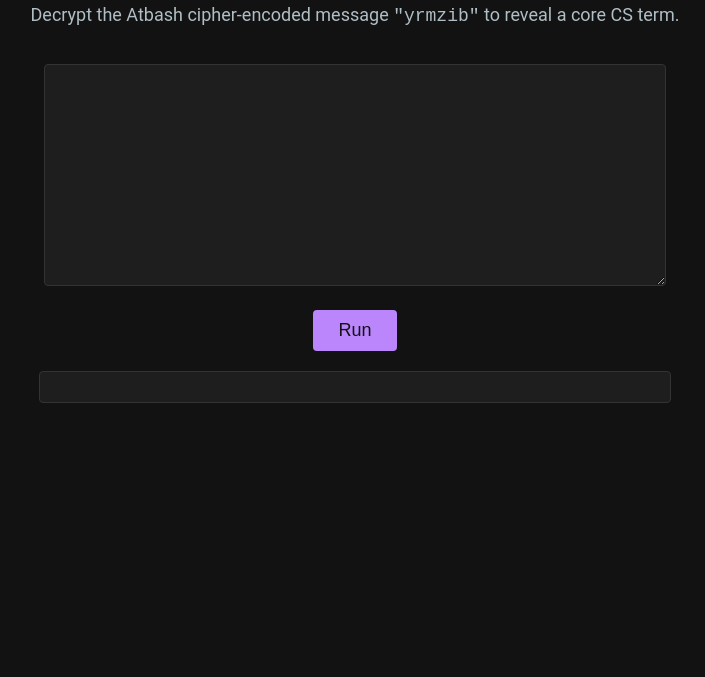
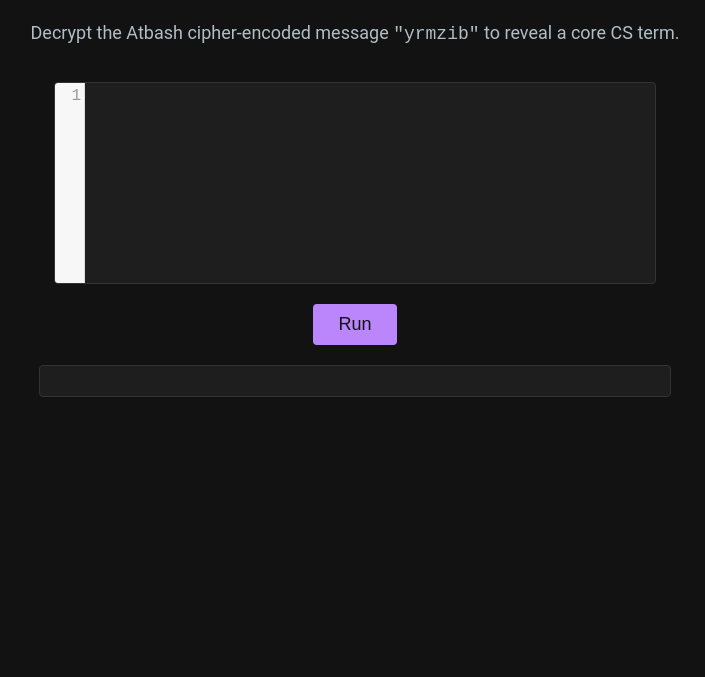
Before and after one commit to CanonEllis/Intro_CTF, a plain HTML site: page challenge9.html in a window 1280 px wide. Shown: the part 123-800 px from the top of the page, without its empty margins (285-990 px from the left). Drawn offline with nearby package versions, Linux system fonts and the light colour scheme.

Commit message:
Add files via upload

```diff
--- a/challenge9.html
+++ b/challenge9.html
@@ -1,50 +1,122 @@
 <!DOCTYPE html>
-<html>
+<html lang="en">
 <head>
+  <meta charset="UTF-8">
   <title>Challenge 9: Atbash Cipher Decryption</title>
   <!-- Include Skulpt libraries from CDN -->
   <script src="https://cdn.jsdelivr.net/npm/skulpt@latest/dist/skulpt.min.js"></script>
   <script src="https://cdn.jsdelivr.net/npm/skulpt@latest/dist/skulpt-stdlib.js"></script>
+  <!-- Include CodeMirror libraries from CDN -->
+  <link rel="stylesheet" href="https://cdnjs.cloudflare.com/ajax/libs/codemirror/5.65.5/codemirror.min.css">
+  <script src="https://cdnjs.cloudflare.com/ajax/libs/codemirror/5.65.5/codemirror.min.js"></script>
+  <script src="https://cdnjs.cloudflare.com/ajax/libs/codemirror/5.65.5/mode/python/python.min.js"></script>
   <style>
-    /* Dark mode & modern purple theme */
-    body { background-color: #121212; color: #E0E0E0;
-      font-family: 'Roboto', sans-serif; padding: 40px; text-align: center; }
-    h1 { color: #BB86FC; margin-bottom: 20px; }
-    p { font-size: 18px; color: #B0BEC5; }
-    textarea { width: 80%; max-width: 600px; height: 200px;
-      margin-top: 20px; background-color: #1E1E1E; color: #E0E0E0;
-      border: 1px solid #333; border-radius: 4px; padding: 10px;
-      font-family: 'Roboto', sans-serif; font-size: 16px; }
-    button { font-size: 18px; padding: 10px 25px; margin-top: 20px;
-      background-color: #BB86FC; border: none; border-radius: 4px;
-      color: #121212; cursor: pointer; transition: background-color 0.3s; }
-    button:hover { background-color: #9E67E8; }
-    pre { text-align: left; background-color: #1E1E1E;
-      padding: 15px; margin: 20px auto; width: 80%; max-width: 600px;
-      border-radius: 4px; color: #E0E0E0; border: 1px solid #333;
-      white-space: pre-wrap; }
+    body {
+      background-color: #121212;
+      color: #E0E0E0;
+      font-family: 'Roboto', sans-serif;
+      padding: 40px;
+      text-align: center;
+      display: flex;
+      flex-direction: column;
+      align-items: center;
+    }
+    h1 {
+      color: #BB86FC;
+      margin-bottom: 20px;
+    }
+    p {
+      font-size: 18px;
+      color: #B0BEC5;
+    }
+    .CodeMirror {
+      width: 80%;
+      max-width: 600px;
+      height: 200px;
+      margin-top: 20px;
+      background-color: #1E1E1E;
+      border: 1px solid #333;
+      border-radius: 4px;
+      font-size: 16px;
+    }
+    .CodeMirror, .CodeMirror-lines {
+      color: #E0E0E0 !important;
+    }
+    .CodeMirror-cursor {
+      border-left: 1px solid #E0E0E0 !important;
+    }
+
+    .button-container {
+      display: flex;
+      justify-content: center;
+      margin-top: 20px;
+    }
+    button {
+      font-size: 18px;
+      padding: 10px 25px;
+      background-color: #BB86FC;
+      border: none;
+      border-radius: 4px;
+      color: #121212;
+      cursor: pointer;
+      transition: background-color 0.3s;
+      margin: 0 10px;
+    }
+    button:hover {
+      background-color: #9E67E8;
+    }
+    pre {
+      text-align: left;
+      background-color: #1E1E1E;
+      padding: 15px;
+      margin: 20px auto;
+      width: 80%;
+      max-width: 600px;
+      border-radius: 4px;
+      color: #E0E0E0;
+      border: 1px solid #333;
+      white-space: pre-wrap;
+    }
   </style>
 </head>
 <body>
   <h1>Challenge 9: Atbash Cipher Decryption</h1>
   <p>Decrypt the Atbash cipher-encoded message <code>"yrmzib"</code> to reveal a core CS term.</p>
-  <textarea id="code">
-  </textarea><br>
+
+  <!-- CodeMirror editor for user input -->
+  <textarea id="code"></textarea>
+
+  <div class="button-container">
     <button onclick="runcode()">Run</button>
-  <!-- Initially hidden back button -->
     <button id="back-button" style="display:none;" onclick="window.location.href='challenges.html'">Back</button>
+  </div>
+
   <pre id="output"></pre>
 
   <script>
+    var editor = CodeMirror.fromTextArea(document.getElementById("code"), {
+      mode: "python",
+      theme: "dracula",
+      lineNumbers: true,
+      indentUnit: 4,
+      tabSize: 4
+    });
+
     function outf(text) {
       var mypre = document.getElementById("output");
       mypre.innerHTML += text;
     }
+
     function runcode() {
-      var prog = document.getElementById("code").value;
+      var prog = editor.getValue();
       var outputElem = document.getElementById("output");
       outputElem.innerHTML = "";
-      Sk.configure({ output: outf, read: builtinRead });
+
+      Sk.configure({
+        output: outf,
+        read: builtinRead
+      });
+
       Sk.misceval.asyncToPromise(function() {
         return Sk.importMainWithBody("<stdin>", false, prog, true);
       }).then(function(mod) {
@@ -52,7 +124,9 @@
         if (result === "binary") {
           outputElem.innerHTML = "Correct! FLAG{binary}";
           var progress = parseInt(localStorage.getItem("ctf_progress") || "0");
-              if (progress < 9) { localStorage.setItem("ctf_progress", "9"); }
+          if (progress < 9) {
+            localStorage.setItem("ctf_progress", "9");
+          }
           document.getElementById("back-button").style.display = "inline-block";
         } else {
           outputElem.innerHTML += "\nIncorrect. Try again.";
@@ -61,6 +135,7 @@
         outputElem.innerHTML = err.toString();
       });
     }
+
     function builtinRead(x) {
       if (Sk.builtinFiles === undefined || Sk.builtinFiles["files"][x] === undefined)
         throw "File not found: '" + x + "'";
```
Also changed, not shown: challenge7.html (+39 -30 lines), challenge8.html (+41 -17 lines). Lines whose indentation alone changed are shown as unchanged.
